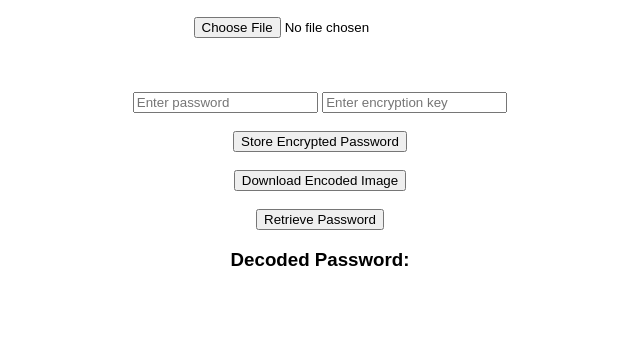
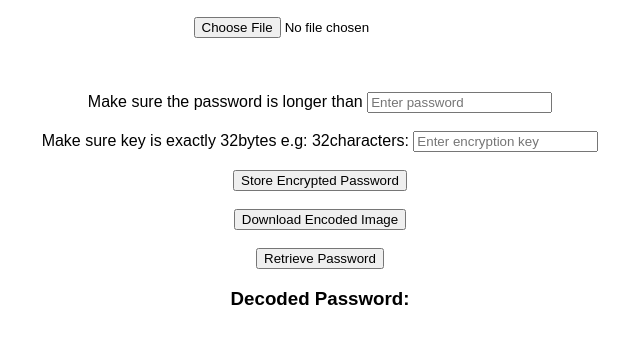
Before and after one commit to Cameloon/steganography, a website: page index.html in a window 1280 px wide. Shown: the part 139-482 px from the top of the page, without its empty margins (320-960 px from the left). Drawn offline with Linux system fonts and the light colour scheme.

Commit message:
added notes for me to implement in the future

```diff
--- a/index.html
+++ b/index.html
@@ -18,8 +18,14 @@
     <br><br>
 
     <!-- input for password and encryption key -->
-    <input type="text" id="passwordInput" placeholder="Enter password">
-    <input type="password" id="encryptionKeyInput" placeholder="Enter encryption key">
+    <label for="passwordInput"> Make sure the password is longer than
+        <input type="text" id="passwordInput" placeholder="Enter password">
+    </label>
+    <br>
+    <br>
+    <label for="encryptionKeyInput">Make sure key is exactly 32bytes e.g: 32characters:
+        <input type="password" id="encryptionKeyInput" placeholder="Enter encryption key">
+    </label>
     <br><br>
     <button id="encodeButton">Store Encrypted Password</button>
     <br><br>
```
